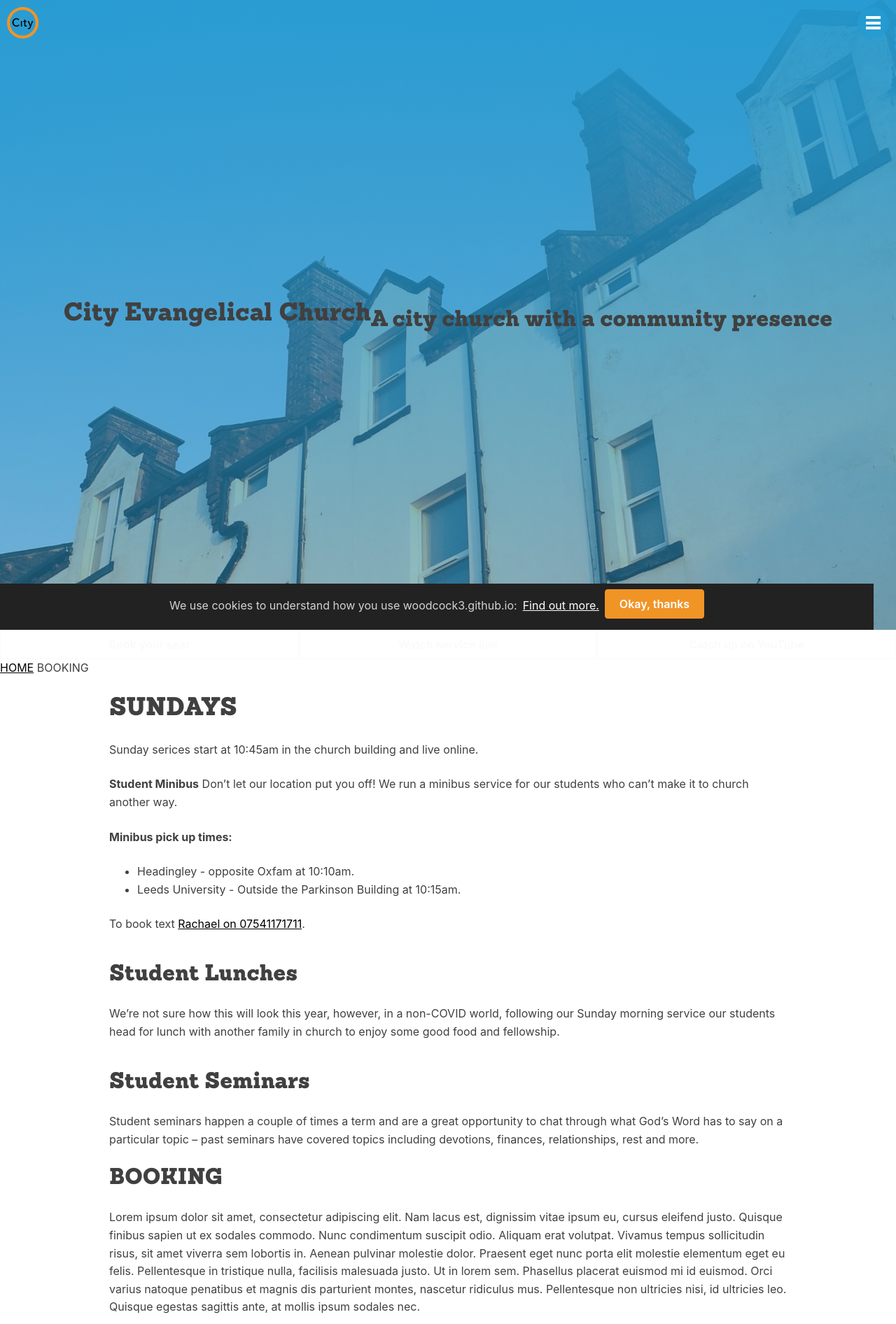
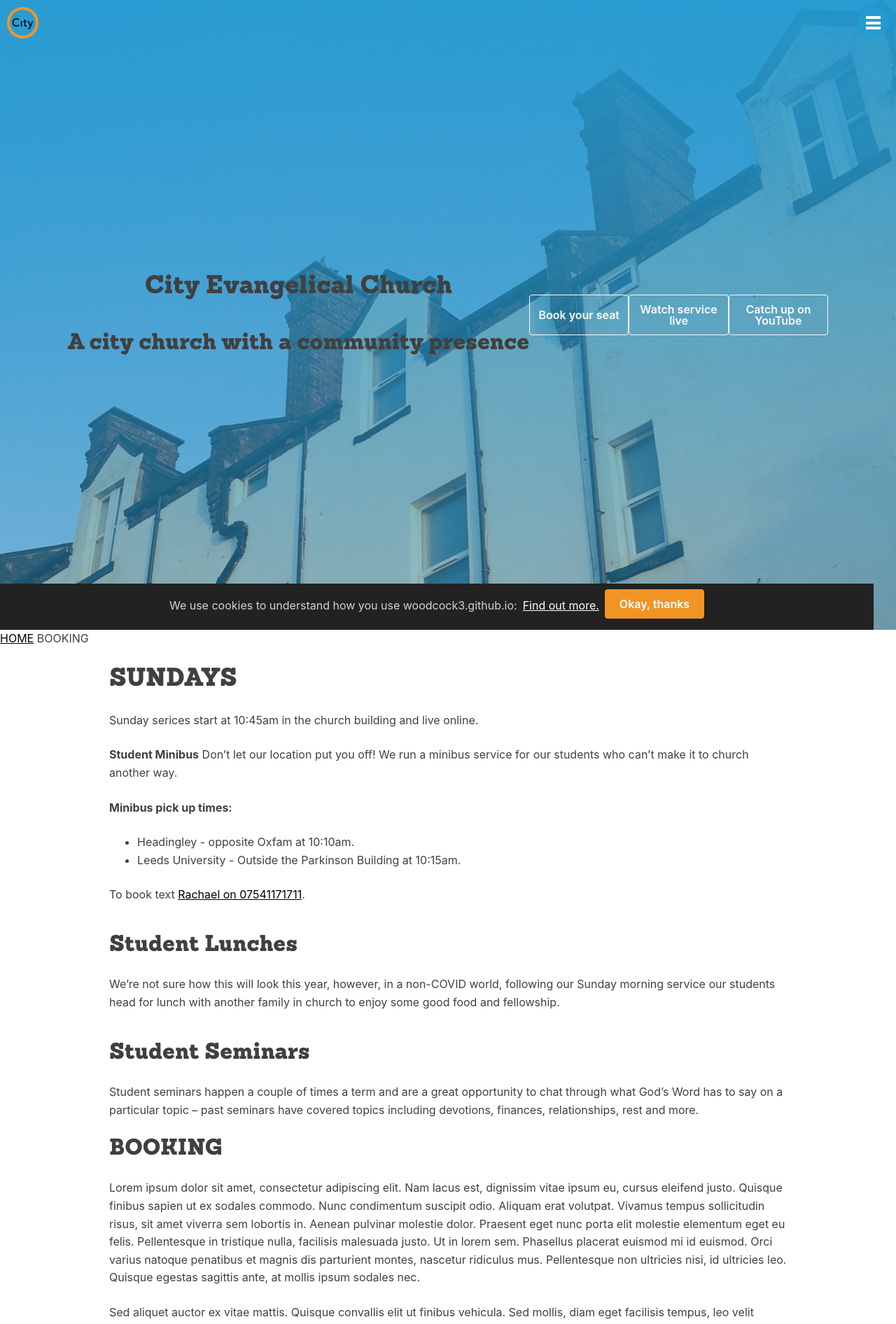
Before and after one commit to woodcox/city-jekyll, a Jekyll site: the page built from pages/_sunday/2021-01-03-booking.md, in a window 1280 px wide. Shown: the top 1892 px of the page at 70% size. Built offline with Jekyll 4.4.1, drawn with Linux system fonts in a browser that asks for light colours.

Commit message:
Update _hero.scss

```diff
--- a/_sass/layouts/_hero.scss
+++ b/_sass/layouts/_hero.scss
@@ -1,4 +1,4 @@
-.hero-image-text {
+.hero {
   /* Sizing */
   width: 100vw;
   height: 100vh;
```
